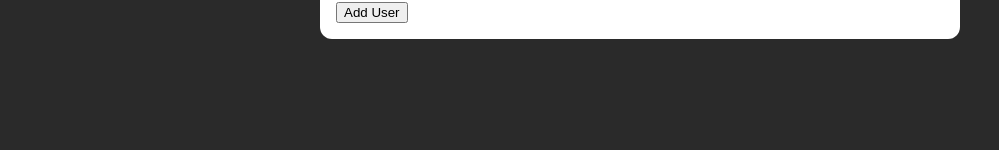
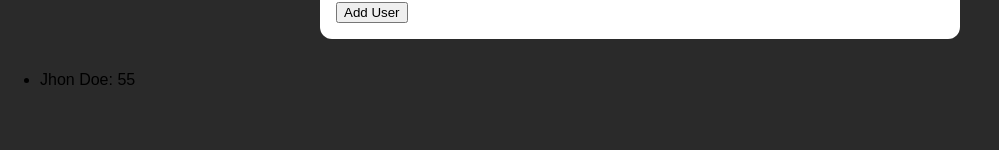
Before and after one commit to harumamburu/userDB, a React (Create React App) app: page / in a window 1280 px wide. Shown: the part 150-300 px from the top of the page, without its empty margins (0-999 px from the left). Built offline with nearby package versions, Linux system fonts and the light colour scheme.

Commit message:
Add new user form submition

```diff
--- a/package.json
+++ b/package.json
@@ -8,7 +8,8 @@
     "@testing-library/user-event": "^7.2.1",
     "react": "^18.0.0",
     "react-dom": "^18.0.0",
-    "react-scripts": "4.0.3"
+    "react-scripts": "4.0.3",
+    "uuid": "^8.3.2"
   },
   "scripts": {
     "start": "react-scripts start",
--- a/src/App.js
+++ b/src/App.js
@@ -1,10 +1,18 @@
-import React from "react";
+import { useState } from "react";
+
 import UserForm from "./components/users/userform/UserForm";
 
 function App() {
+  const [users, setUsers] = useState([{id: "u1", name: "Jhon Doe", age: "55"}]);
+
   return (
     <div>
-      <UserForm />
+      <UserForm onNewUser={user => setUsers(oldUsers => [...oldUsers, user])} />
+      <ul>
+        {users.map(user => (
+          <li key={user.id}>{user.name + ": " + user.age}</li>
+        ))}
+      </ul>
     </div>
   );
 }
--- a/src/components/users/userform/UserForm.js
+++ b/src/components/users/userform/UserForm.js
@@ -11,6 +11,15 @@ const UserForm = props => {
   const [age, setAge] = useState("");
   const [isAgeValid, setIsAgeValid] = useState(true);
 
+  const submitHandler = event => {
+    event.preventDefault();
+    if (isNameValid && isAgeValid) {
+      props.onNewUser({ id: uuid(), name: name, age: age });
+      setName("");
+      setAge("");
+    }
+  };
+
   const nameInputHandler = name => {
     setName(name);
     setIsNameValid(!!name && !name.match(/[\d]/));
@@ -23,7 +32,7 @@ const UserForm = props => {
 
   return (
     <Card>
-      <form>
+      <form onSubmit={submitHandler}>
         <Input
           label="Name"
           isValid={isNameValid}
```
Also changed, not shown: 1 other file (tests, documents, lock files or other folders).
